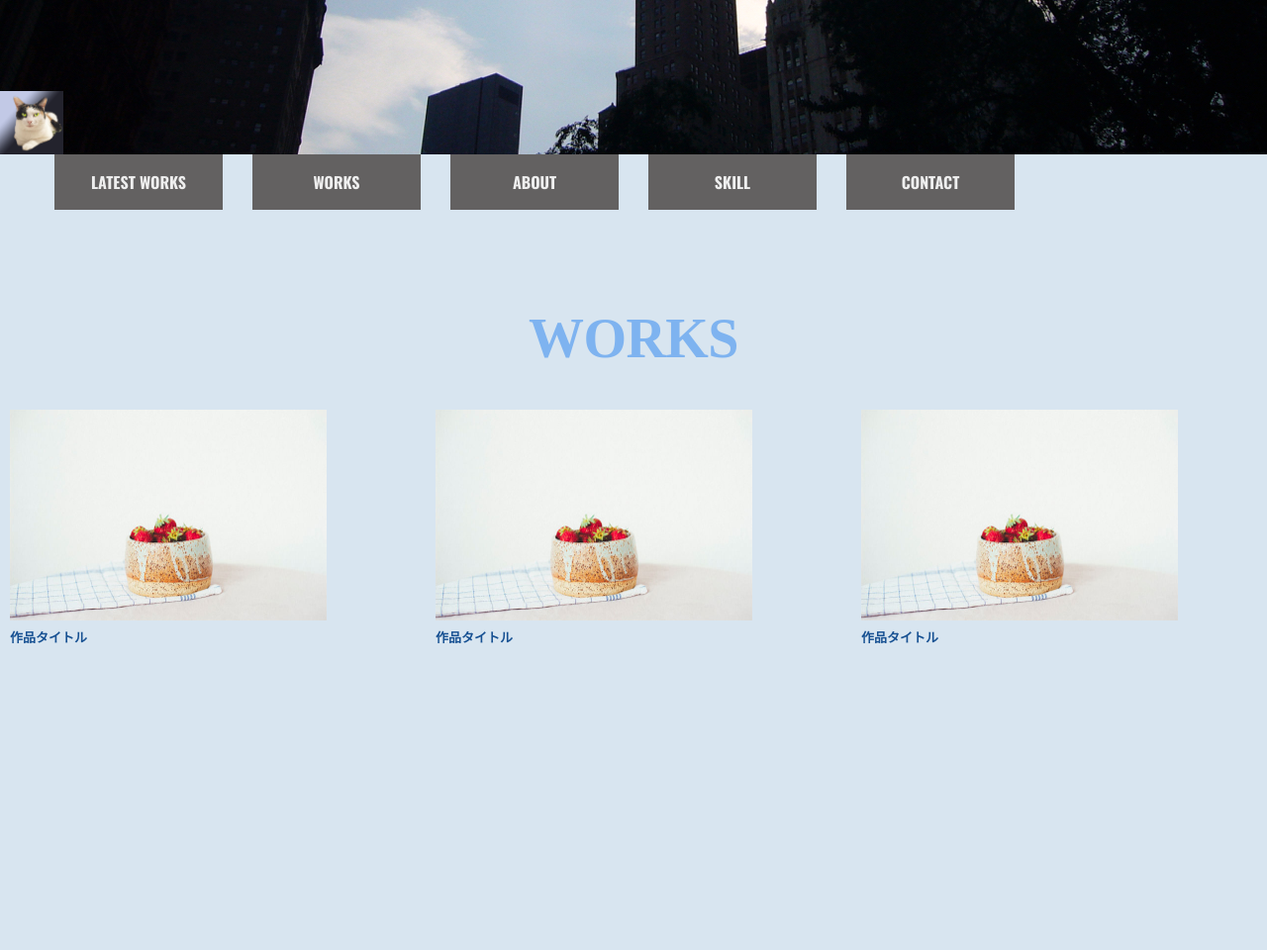
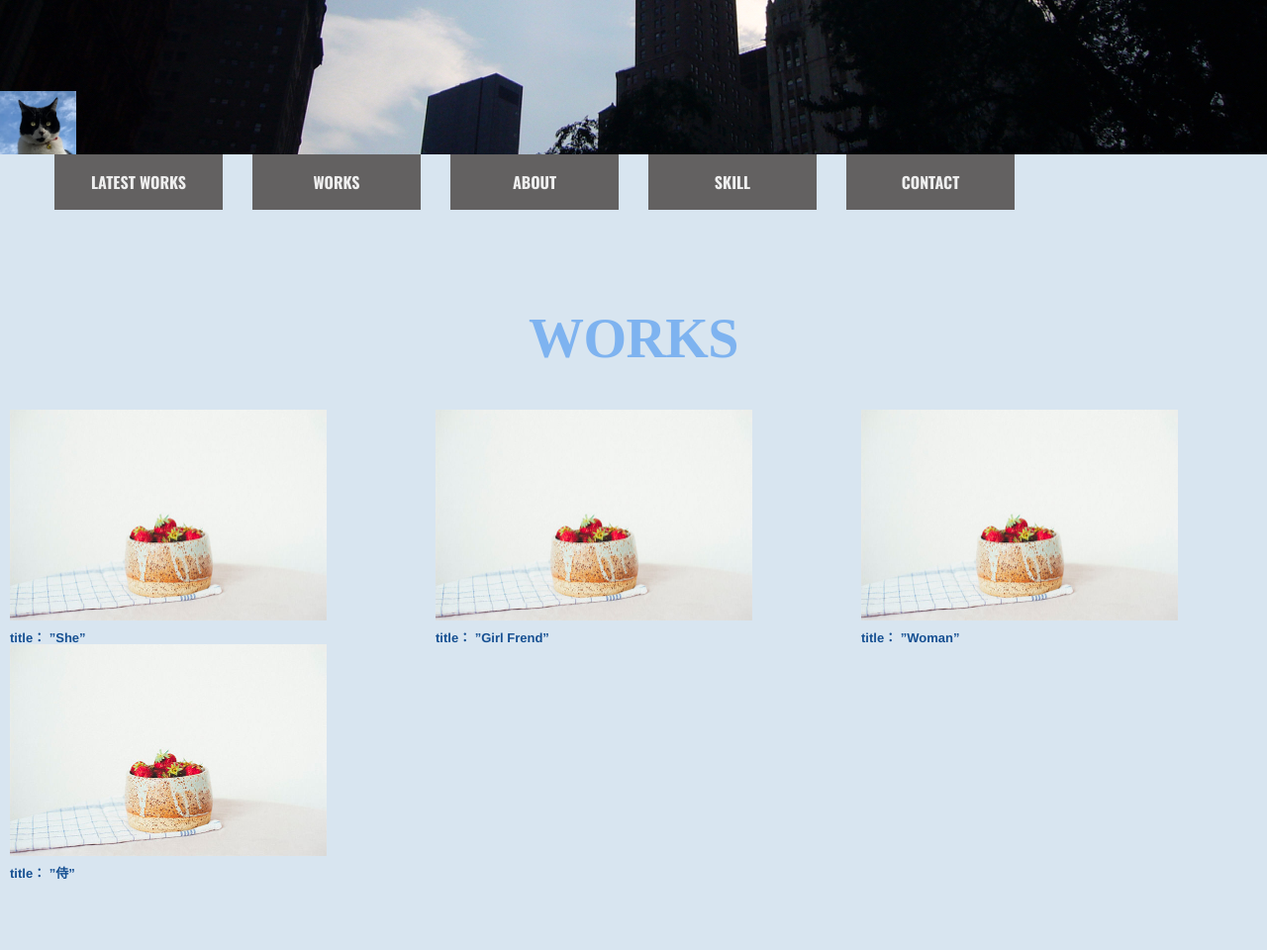
Before and after one commit to miny75/clubhouse75.github.io, a plain HTML site: page index.html in a window 1280 px wide. Shown: the part 484-1444 px from the top of the page at 99% size. Before the commit the page ends 1235 px from the top, so only its background shows below. Drawn offline with nearby package versions, Linux system fonts and the light colour scheme; a web font is replaced by a local one.

Commit message:
Add files via upload

```diff
--- a/index.html
+++ b/index.html
@@ -37,7 +37,7 @@
     <link href="https://fonts.googleapis.com/css?family=Oswald:700" rel="stylesheet">
     <link href="https://fonts.googleapis.com/css?family=Open+Sans:700" rel="stylesheet">
 
-    <link rel="shortcut icon" href="img/favicon.ico" />
+    <link rel="shortcut icon" href="img/favicon2.ico" />
     <script>
             $(function(){
                 // 「ページトップへ戻るボタン」の要素を隠します
@@ -68,15 +68,15 @@
 <div id="wrapper">
     <header id="header">
         <div class="fullscreen a">
-            <img src="img/favicon.ico">
-            <p>Protfolio<p>
+            <img src="img/favicon2.ico">
+            <p>Portfolio<p>
             <div class="good">
                 <i class="fa fa-thumbs-o-up" aria-hidden="true"></i>
             </div>
         </div>
         <!--<div class="box">
             <img src="img/img01.jpg">
-            <span class="title">Protfolio</span>
+            <span class="title">Portfolio</span>
             <span class="name">Yuji Daimon’s</span>
             <span class="desc">Artist</span>
         </div><!--box-->
@@ -124,35 +124,29 @@
     </h2>-->
 
 
-   <!-- <div class="my-gallery">
+    <!--<div class="my-gallery">
         <div class="row">
-
+            <div class="col-sm-4 col-xs-12">
                 <figure>
-            <a href="img/works/works03.jpg" data-size="1280x1280">
-                <img src="img/works/img02.jpg" alt="{画像下に表示されるキャプション}" >
-            </a>
-            <figcaption>サムネイル下に表示されるメッセージ</figcaption>
+                    <a href="img/works/works03.jpg" data-size="1280x1280"><img src="img/works/img02.jpg" alt=""></a>
+                    <figcaption>[キャプション]</figcaption>
                 </figure>
-
-
-
-        <figure>
-            <a href="img/works/works01.jpg" data-size="980x668">
-                <img src="img/works/img02.jpg" alt="写真の説明でーす。" >
-            </a>
-            <figcaption>サムネイル下に表示されるメッセージ</figcaption>
-        </figure>
-
+            </div>
 
             <div class="col-sm-4 col-xs-12">
                     <figure>
-            <a href="img/works/works02.jpg" data-size="980x668">
-                <img src="img/works/img02.jpg" alt="写真の説明でーす。" >
-            </a>
-            <figcaption>サムネイル下に表示されるメッセージ</figcaption>
+                        <a href="img/works/works01.jpg" data-size="980x668"><img src="img/works/img02.jpg" alt=""></a>
+                        <figcaption>[キャプション]</figcaption>
                     </figure>
             </div>
 
+            <div class="col-sm-4 col-xs-12">
+                    <figure>
+                        <a href="img/works/works02.jpg" data-size="980x668"><img src="img/works/img02.jpg" alt=""></a>
+                        <figcaption>[キャプション]</figcaption>
+                    </figure>
+            </div>
+        </div>
     </div>-->
 
 
@@ -175,7 +169,7 @@
                             <!--<img src="img/works/img02.jpg" alt="">-->
                         </a>
                         <figcaption class="card-caption">
-                            <p class="card-caption-title">作品タイトル</p>
+                            <p class="card-caption-title">title： ”She”</p>
                             <!--<p class="card-caption-info">Design / Coding</p>
                             <p class="card-caption-url"><a class="url-link" href="＃" target="_blank">Link</a></p>-->
                         </figcaption>
@@ -188,7 +182,7 @@
                             <img src="img/works/img02.jpg" alt="">
                         </a>
                         <figcaption class="card-caption">
-                            <p class="card-caption-title">作品タイトル</p>
+                            <p class="card-caption-title">title： ”Girl Frend”</p>
                             <!--<p class="card-caption-info">Design / Coding</p>
                             <p class="card-caption-url"><a class="url-link" href="＃" target="_blank">Link</a></p>-->
                         </figcaption>
@@ -201,12 +195,26 @@
                             <img src="img/works/img02.jpg" alt="">
                         </a>
                         <figcaption class="card-caption">
-                            <p class="card-caption-title">作品タイトル</p>
+                            <p class="card-caption-title">title： ”Woman”</p>
                             <!--<p class="card-caption-info">Design / Coding</p>
                             <p class="card-caption-url"><a class="url-link" href="＃" target="_blank">Link</a></p>-->
                         </figcaption>
                     </figure>
                     </div>
+
+                    <div class="col-sm-4 col-xs-12">
+                            <figure class="card">
+                                <a href="img/works/works08.jpg" data-size="980x668" class="card-image">
+                                    <img src="img/works/img02.jpg" alt="">
+                                </a>
+                                <figcaption class="card-caption">
+                                    <p class="card-caption-title">title： ”侍”</p>
+                                    <!--<p class="card-caption-info">Design / Coding</p>
+                                    <p class="card-caption-url"><a class="url-link" href="＃" target="_blank">Link</a></p>-->
+                                </figcaption>
+                            </figure>
+                            </div>
+
                 </div>
             </div>
             </div>
```
Also changed, not shown: img/favicon2.ico (added), img/works/Neko1.jpg (added), img/works/works08.jpg (added). Lines whose indentation alone changed are shown as unchanged.
